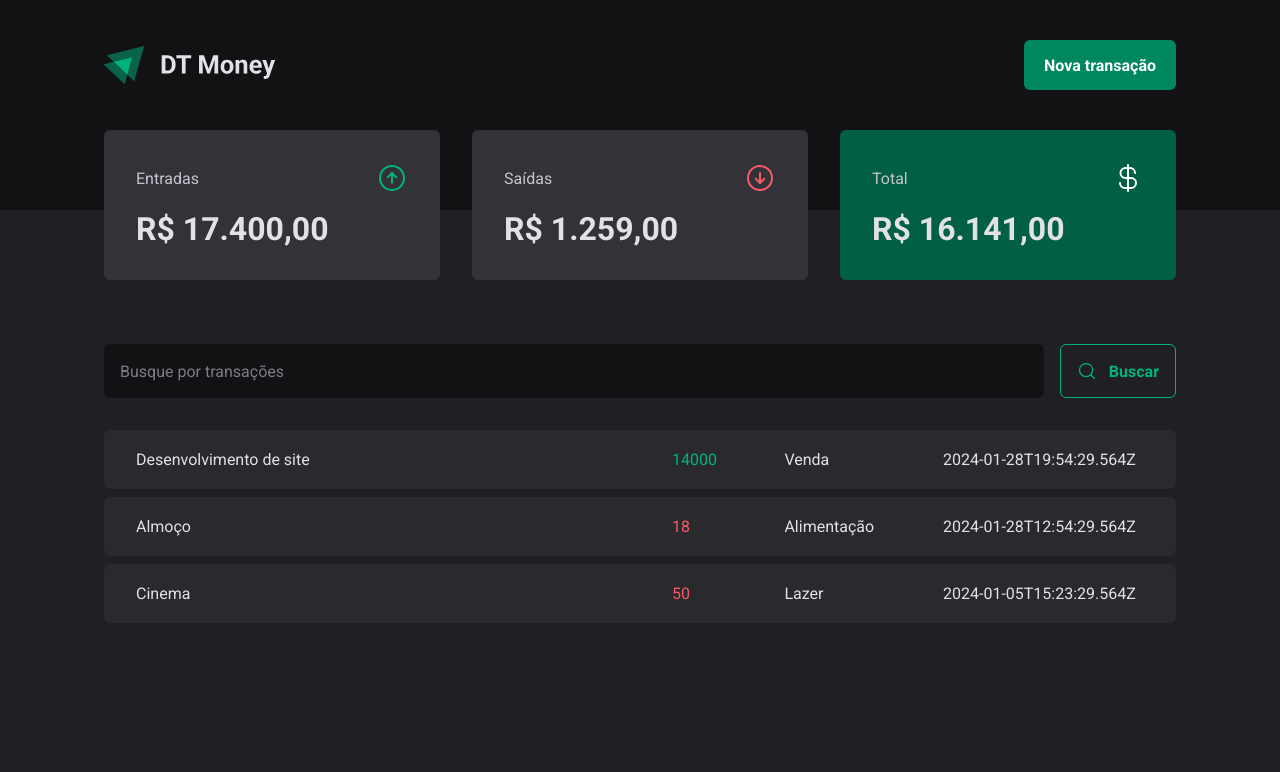
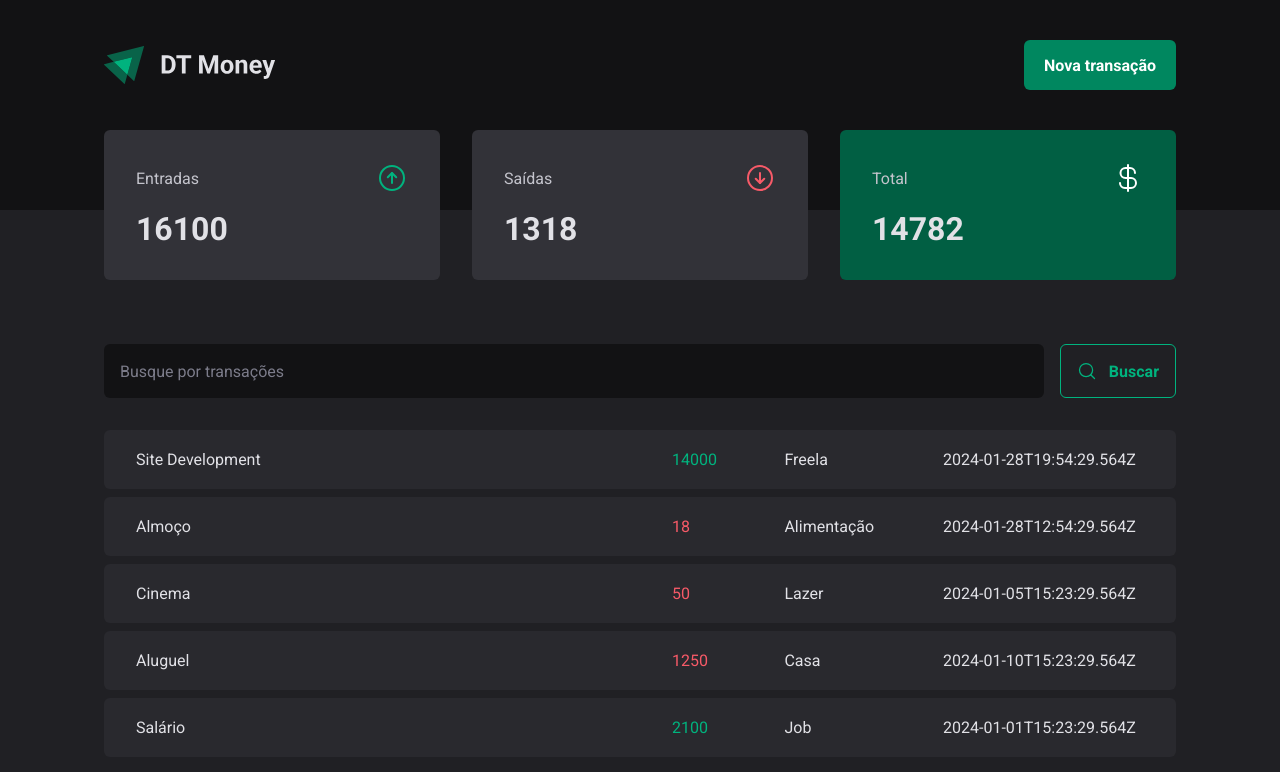
Before and after one commit to ManoelPradoMark22/DT-Money, a React (Vite) app: page / in a window 1280 px wide. Shown: the top 772 px of the page. Built offline with nearby package versions, Linux system fonts and the light colour scheme; data requests are answered from the project's data file.

Commit message:
calculate the transactions summary using .reduce()

```diff
--- a/package.json
+++ b/package.json
@@ -8,7 +8,7 @@
     "build": "tsc && vite build",
     "lint": "eslint . --ext ts,tsx --report-unused-disable-directives --max-warnings 0",
     "preview": "vite preview",
-    "dev:server": "json-server server.json -d 500"
+    "dev:server": "json-server server.json -w -d 500"
   },
   "dependencies": {
     "@radix-ui/react-dialog": "^1.0.5",
--- a/server.json
+++ b/server.json
@@ -2,9 +2,9 @@
   "transactions": [
     {
       "id": 1,
-      "description": "Desenvolvimento de site",
+      "description": "Site Development",
       "type": "income",
-      "category": "Venda",
+      "category": "Freela",
       "price": 14000,
       "createdAt": "2024-01-28T19:54:29.564Z"
     },
@@ -23,6 +23,22 @@
       "category": "Lazer",
       "price": 50,
       "createdAt": "2024-01-05T15:23:29.564Z"
+    },
+    {
+      "id": 4,
+      "description": "Aluguel",
+      "type": "outcome",
+      "category": "Casa",
+      "price": 1250,
+      "createdAt": "2024-01-10T15:23:29.564Z"
+    },
+    {
+      "id": 5,
+      "description": "Salário",
+      "type": "income",
+      "category": "Job",
+      "price": 2100,
+      "createdAt": "2024-01-01T15:23:29.564Z"
     }
   ]
 }
--- a/src/components/Summary/index.tsx
+++ b/src/components/Summary/index.tsx
@@ -7,8 +7,22 @@ import { TransactionsContext } from "../../contexts/TransactionsContext";
 export function Summary() {
   const { transactions } = useContext(TransactionsContext)
 
-  console.log('Summary')
-  console.log(transactions)
+  const summary = transactions.reduce((acc, transaction) => {
+    if(transaction.type === 'income') {
+      acc.income += transaction.price
+      acc.total += transaction.price
+    } else {
+      acc.outcome += transaction.price
+      acc.total -= transaction.price
+    }
+
+    return acc
+  },
+  {
+    income: 0,
+    outcome: 0,
+    total: 0
+  })
 
   return (
     <SummaryContainer>
@@ -18,7 +32,7 @@ export function Summary() {
           <ArrowCircleUp size={32} color={defaultTheme['green-300']}/>
         </header>
 
-        <strong>R$ 17.400,00</strong>
+        <strong>{summary.income}</strong>
       </SummaryCard>
       <SummaryCard>
         <header>
@@ -26,7 +40,7 @@ export function Summary() {
           <ArrowCircleDown size={32} color={defaultTheme['red-300']}/>
         </header>
 
-        <strong>R$ 1.259,00</strong>
+        <strong>{summary.outcome}</strong>
       </SummaryCard>
       <SummaryCard variant='green'>
         <header>
@@ -34,7 +48,7 @@ export function Summary() {
           <CurrencyDollar size={32} color={defaultTheme['white']}/>
         </header>
 
-        <strong>R$ 16.141,00</strong>
+        <strong>{summary.total}</strong>
       </SummaryCard>
     </SummaryContainer>
   )
```
Also changed, not shown: src/0notes/notes.txt.
